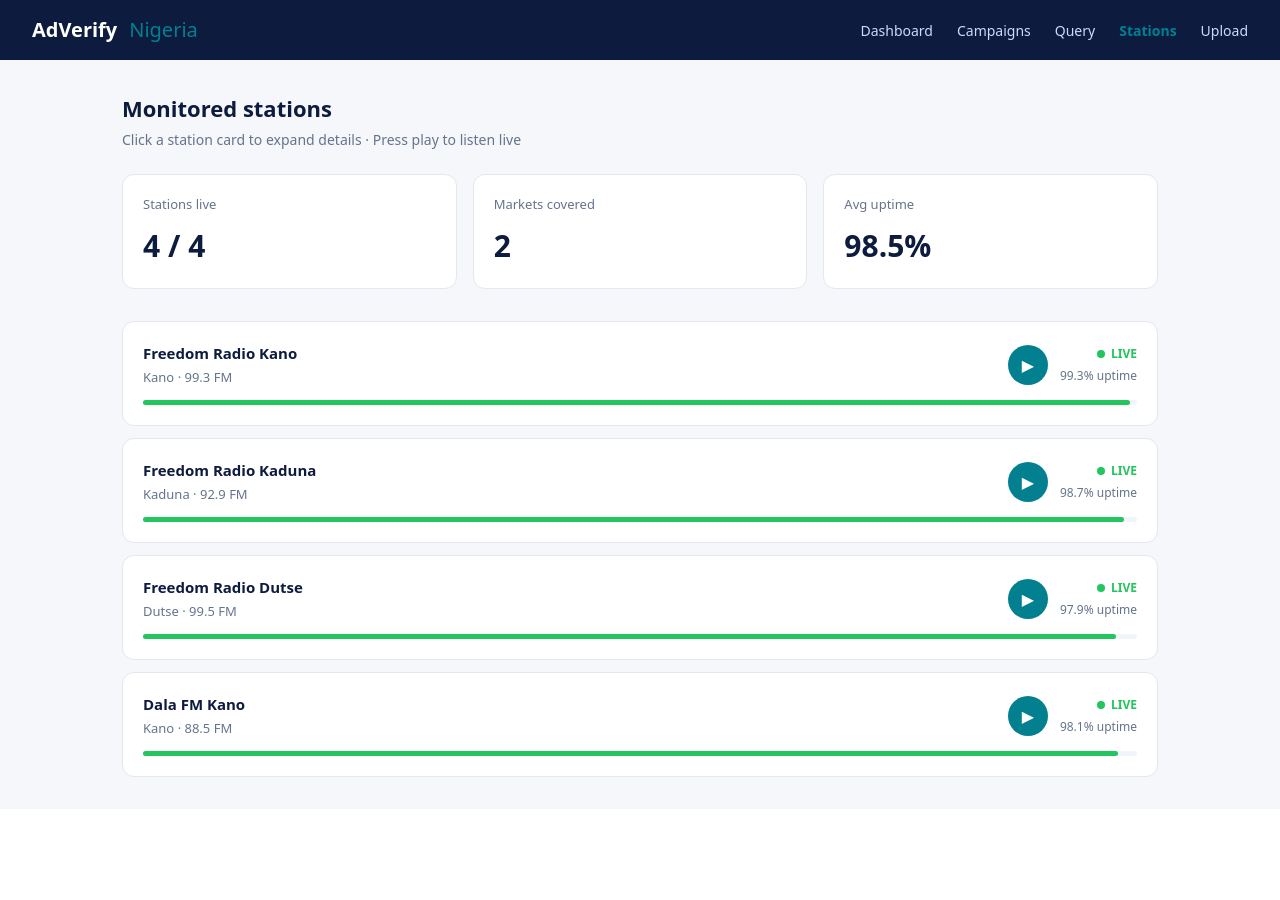
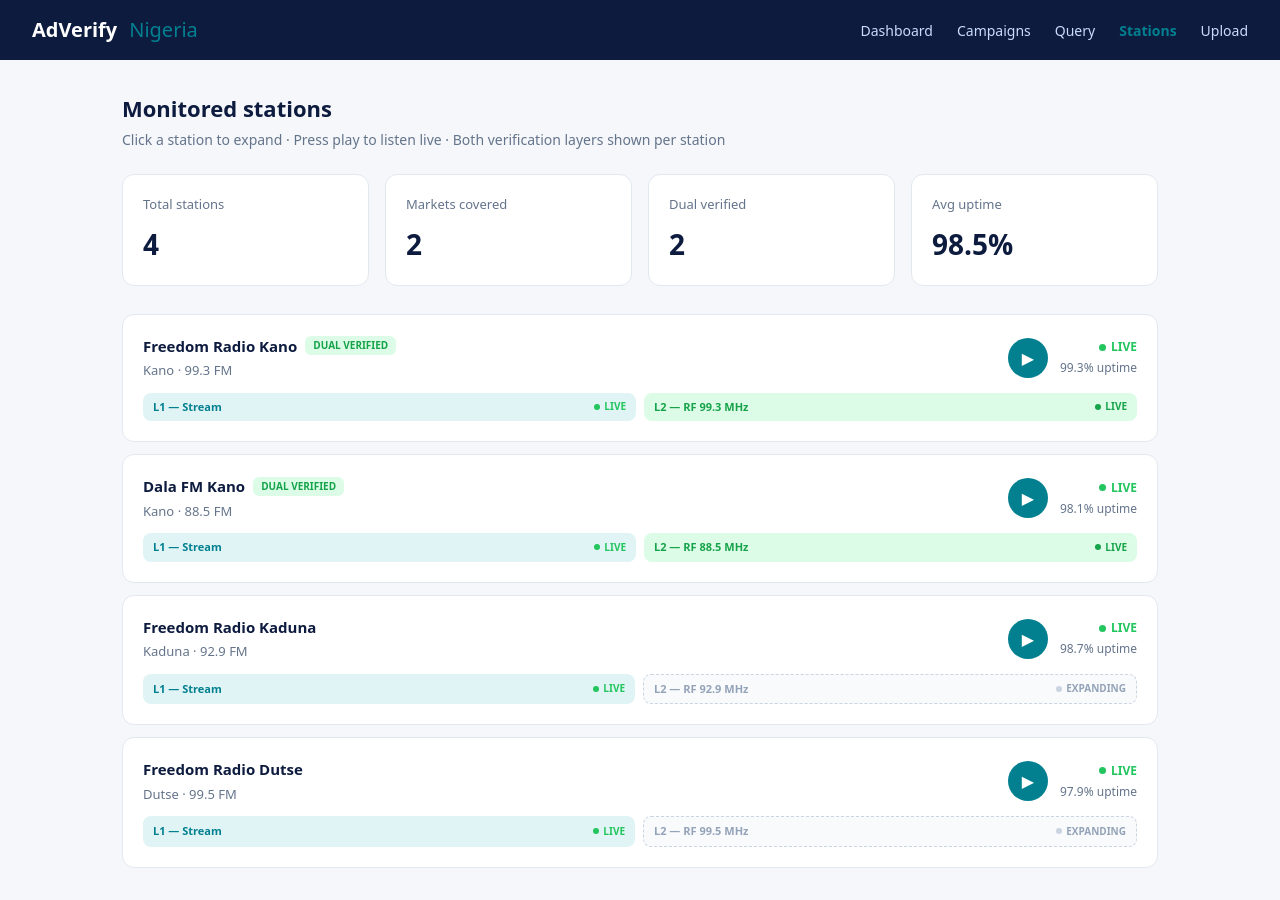
Before and after one commit to whitedalhatu/adverify-dashboard, a Next.js app: page /stations in a window 1280 px wide. Before the commit the page ends 809 px from the top, so only its background shows below. Built offline with nearby package versions, Linux system fonts and the light colour scheme.

Commit message:
Stations page — dual verification layers per station, live player

```diff
--- a/app/stations/page.tsx
+++ b/app/stations/page.tsx
@@ -3,10 +3,10 @@
 import Nav from '../components/Nav'
 
 const STATIONS = [
-  { id: 'freedom-kano',   name: 'Freedom Radio Kano',   market: 'Kano',   frequency: '99.3 FM',  streamUrl: 'https://stream.zeno.fm/t8bhnmek8mzuv', uptime: 99.3 },
-  { id: 'freedom-kaduna', name: 'Freedom Radio Kaduna', market: 'Kaduna', frequency: '92.9 FM',  streamUrl: 'https://stream.zeno.fm/5z9v4k7e9mzuv', uptime: 98.7 },
-  { id: 'freedom-dutse',  name: 'Freedom Radio Dutse',  market: 'Dutse',  frequency: '99.5 FM',  streamUrl: 'https://stream.zeno.fm/wp75as7e9mzuv', uptime: 97.9 },
-  { id: 'dala-fm',        name: 'Dala FM Kano',         market: 'Kano',   frequency: '88.5 FM',  streamUrl: 'https://stream.zeno.fm/9zdvuszaanzuv', uptime: 98.1 },
+  { id: 'freedom-kano',   name: 'Freedom Radio Kano',   market: 'Kano',   frequency: '99.3 FM',  streamUrl: 'https://stream.zeno.fm/t8bhnmek8mzuv', uptime: 99.3, rf: true,  rfFreq: '99.3 MHz' },
+  { id: 'dala-fm',        name: 'Dala FM Kano',         market: 'Kano',   frequency: '88.5 FM',  streamUrl: 'https://stream.zeno.fm/9zdvuszaanzuv', uptime: 98.1, rf: true,  rfFreq: '88.5 MHz' },
+  { id: 'freedom-kaduna', name: 'Freedom Radio Kaduna', market: 'Kaduna', frequency: '92.9 FM',  streamUrl: 'https://stream.zeno.fm/5z9v4k7e9mzuv', uptime: 98.7, rf: false, rfFreq: '92.9 MHz' },
+  { id: 'freedom-dutse',  name: 'Freedom Radio Dutse',  market: 'Dutse',  frequency: '99.5 FM',  streamUrl: 'https://stream.zeno.fm/wp75as7e9mzuv', uptime: 97.9, rf: false, rfFreq: '99.5 MHz' },
 ]
 
 export default function Stations() {
@@ -22,40 +22,29 @@
       setPlaying(null)
       return
     }
-    if (audioRef.current) {
-      audioRef.current.pause()
-    }
+    if (audioRef.current) audioRef.current.pause()
     setLoading(stationId)
     const audio = new Audio(streamUrl)
     audio.volume = volume
     audio.play()
-      .then(() => {
-        setPlaying(stationId)
-        setLoading(null)
-      })
-      .catch(() => {
-        setLoading(null)
-        alert('Stream temporarily unavailable. Try again in a moment.')
-      })
+      .then(() => { setPlaying(stationId); setLoading(null) })
+      .catch(() => { setLoading(null); alert('Stream temporarily unavailable. Try again in a moment.') })
     audioRef.current = audio
     audio.onended = () => setPlaying(null)
     audio.onerror = () => { setPlaying(null); setLoading(null) }
   }
 
-  useEffect(() => {
-    if (audioRef.current) audioRef.current.volume = volume
-  }, [volume])
-
-  useEffect(() => {
-    return () => { audioRef.current?.pause() }
-  }, [])
+  useEffect(() => { if (audioRef.current) audioRef.current.volume = volume }, [volume])
+  useEffect(() => { return () => { audioRef.current?.pause() } }, [])
 
   const station = STATIONS.find(s => s.id === selected)
+  const dualVerified = STATIONS.filter(s => s.rf).length
 
   return (
     <div style={{ fontFamily: 'system-ui', background: '#F5F7FA', minHeight: '100vh' }}>
       <Nav />
 
+      {/* Now playing bar */}
       {playing && (
         <div style={{ background: '#0D1B3E', borderBottom: '2px solid #028090', padding: '0 2rem', height: 52, display: 'flex', alignItems: 'center', justifyContent: 'space-between' }}>
           <div style={{ display: 'flex', alignItems: 'center', gap: 12 }}>
@@ -63,9 +52,7 @@
             <span style={{ color: 'white', fontSize: 14, fontWeight: 500 }}>
               Now streaming: {STATIONS.find(s => s.id === playing)?.name}
             </span>
-            <span style={{ color: '#028090', fontSize: 13 }}>
-              {STATIONS.find(s => s.id === playing)?.frequency}
-            </span>
+            <span style={{ color: '#028090', fontSize: 13 }}>{STATIONS.find(s => s.id === playing)?.frequency}</span>
           </div>
           <div style={{ display: 'flex', alignItems: 'center', gap: 16 }}>
             <div style={{ display: 'flex', alignItems: 'center', gap: 8 }}>
@@ -90,18 +77,20 @@
       <div style={{ padding: '2rem', maxWidth: 1100, margin: '0 auto' }}>
         <div style={{ marginBottom: 24 }}>
           <div style={{ fontSize: 22, fontWeight: 700, color: '#0D1B3E', marginBottom: 4 }}>Monitored stations</div>
-          <div style={{ fontSize: 14, color: '#64748B' }}>Click a station card to expand details · Press play to listen live</div>
+          <div style={{ fontSize: 14, color: '#64748B' }}>Click a station to expand · Press play to listen live · Both verification layers shown per station</div>
         </div>
 
-        <div style={{ display: 'grid', gridTemplateColumns: 'repeat(3, 1fr)', gap: 16, marginBottom: 32 }}>
+        {/* Summary cards */}
+        <div style={{ display: 'grid', gridTemplateColumns: 'repeat(4, 1fr)', gap: 16, marginBottom: 28 }}>
           {[
-            { label: 'Stations live',   value: '4 / 4' },
-            { label: 'Markets covered', value: '2' },
-            { label: 'Avg uptime',      value: (STATIONS.reduce((a,s) => a + s.uptime, 0) / STATIONS.length).toFixed(1) + '%' },
+            { label: 'Total stations',       value: STATIONS.length },
+            { label: 'Markets covered',      value: 2 },
+            { label: 'Dual verified',        value: dualVerified },
+            { label: 'Avg uptime',           value: (STATIONS.reduce((a,s) => a + s.uptime, 0) / STATIONS.length).toFixed(1) + '%' },
           ].map(card => (
             <div key={card.label} style={{ background: 'white', borderRadius: 12, padding: '1.25rem', border: '0.5px solid #E2E8F0' }}>
               <div style={{ fontSize: 13, color: '#64748B', marginBottom: 8 }}>{card.label}</div>
-              <div style={{ fontSize: 30, fontWeight: 700, color: '#0D1B3E' }}>{card.value}</div>
+              <div style={{ fontSize: 28, fontWeight: 700, color: '#0D1B3E' }}>{card.value}</div>
             </div>
           ))}
         </div>
@@ -115,29 +104,33 @@
                 <div key={s.id}
                   style={{ background: 'white', borderRadius: 12, padding: '1.25rem', border: selected === s.id ? '2px solid #028090' : '0.5px solid #E2E8F0', cursor: 'pointer' }}
                   onClick={() => setSelected(selected === s.id ? null : s.id)}>
-                  <div style={{ display: 'flex', justifyContent: 'space-between', alignItems: 'center' }}>
+
+                  <div style={{ display: 'flex', justifyContent: 'space-between', alignItems: 'center', marginBottom: 12 }}>
                     <div style={{ flex: 1 }}>
-                      <div style={{ fontWeight: 700, fontSize: 15, color: '#0D1B3E', marginBottom: 4 }}>{s.name}</div>
+                      <div style={{ display: 'flex', alignItems: 'center', gap: 8, marginBottom: 4 }}>
+                        <div style={{ fontWeight: 700, fontSize: 15, color: '#0D1B3E' }}>{s.name}</div>
+                        {s.rf && (
+                          <div style={{ background: '#DCFCE7', borderRadius: 6, padding: '2px 8px', fontSize: 10, color: '#16A34A', fontWeight: 700 }}>
+                            DUAL VERIFIED
+                          </div>
+                        )}
+                      </div>
                       <div style={{ fontSize: 13, color: '#64748B' }}>{s.market} · {s.frequency}</div>
                     </div>
 
                     <div style={{ display: 'flex', alignItems: 'center', gap: 12 }}>
                       <button
                         onClick={e => { e.stopPropagation(); playStation(s.id, s.streamUrl) }}
-                        style={{
-                          width: 40, height: 40, borderRadius: '50%', border: 'none', cursor: 'pointer',
+                        style={{ width: 40, height: 40, borderRadius: '50%', border: 'none', cursor: 'pointer',
                           background: isPlaying ? '#EF4444' : isLoading ? '#F59E0B' : '#028090',
-                          color: 'white', fontSize: 16, display: 'flex', alignItems: 'center', justifyContent: 'center',
-                          flexShrink: 0
-                        }}>
+                          color: 'white', fontSize: 16, display: 'flex', alignItems: 'center', justifyContent: 'center', flexShrink: 0 }}>
                         {isLoading ? (
                           <span style={{ display: 'inline-block', width: 14, height: 14, border: '2px solid white', borderTopColor: 'transparent', borderRadius: '50%', animation: 'spin 0.8s linear infinite' }}></span>
                         ) : isPlaying ? '■' : '▶'}
                       </button>
-
                       <div style={{ textAlign: 'right' }}>
-                        <div style={{ display: 'flex', alignItems: 'center', gap: 6, justifyContent: 'flex-end', marginBottom: 4 }}>
-                          <div style={{ width: 8, height: 8, borderRadius: '50%', background: '#22C55E', animation: isPlaying ? 'pulse 1.5s infinite' : 'none' }}></div>
+                        <div style={{ display: 'flex', alignItems: 'center', gap: 5, justifyContent: 'flex-end', marginBottom: 3 }}>
+                          <div style={{ width: 7, height: 7, borderRadius: '50%', background: '#22C55E', animation: isPlaying ? 'pulse 1.5s infinite' : 'none' }}></div>
                           <span style={{ fontSize: 12, color: '#22C55E', fontWeight: 600 }}>LIVE</span>
                         </div>
                         <div style={{ fontSize: 12, color: '#64748B' }}>{s.uptime}% uptime</div>
@@ -145,9 +138,21 @@
                     </div>
                   </div>
 
-                  <div style={{ marginTop: 12 }}>
-                    <div style={{ background: '#F1F5F9', borderRadius: 4, height: 5 }}>
-                      <div style={{ width: s.uptime + '%', height: '100%', background: isPlaying ? '#028090' : '#22C55E', borderRadius: 4, transition: 'background 0.3s' }}></div>
+                  {/* Verification layers */}
+                  <div style={{ display: 'flex', gap: 8 }}>
+                    <div style={{ flex: 1, background: '#E0F4F5', borderRadius: 8, padding: '6px 10px', display: 'flex', alignItems: 'center', justifyContent: 'space-between' }}>
+                      <span style={{ fontSize: 11, color: '#028090', fontWeight: 600 }}>L1 — Stream</span>
+                      <div style={{ display: 'flex', alignItems: 'center', gap: 4 }}>
+                        <div style={{ width: 6, height: 6, borderRadius: '50%', background: '#22C55E' }}></div>
+                        <span style={{ fontSize: 10, color: '#22C55E', fontWeight: 700 }}>LIVE</span>
+                      </div>
+                    </div>
+                    <div style={{ flex: 1, background: s.rf ? '#DCFCE7' : '#F8FAFC', borderRadius: 8, padding: '6px 10px', display: 'flex', alignItems: 'center', justifyContent: 'space-between', border: s.rf ? 'none' : '1px dashed #CBD5E1' }}>
+                      <span style={{ fontSize: 11, color: s.rf ? '#16A34A' : '#94A3B8', fontWeight: 600 }}>L2 — RF {s.rfFreq}</span>
+                      <div style={{ display: 'flex', alignItems: 'center', gap: 4 }}>
+                        <div style={{ width: 6, height: 6, borderRadius: '50%', background: s.rf ? '#16A34A' : '#CBD5E1' }}></div>
+                        <span style={{ fontSize: 10, color: s.rf ? '#16A34A' : '#94A3B8', fontWeight: 700 }}>{s.rf ? 'LIVE' : 'EXPANDING'}</span>
+                      </div>
                     </div>
                   </div>
                 </div>
@@ -155,26 +160,53 @@
             })}
           </div>
 
+          {/* Detail panel */}
           {selected && station && (
             <div style={{ background: 'white', borderRadius: 12, padding: '1.5rem', border: '0.5px solid #E2E8F0', alignSelf: 'flex-start' }}>
-              <div style={{ display: 'flex', justifyContent: 'space-between', alignItems: 'center', marginBottom: 20 }}>
-                <div style={{ fontWeight: 700, fontSize: 17, color: '#0D1B3E' }}>{station.name}</div>
+              <div style={{ display: 'flex', justifyContent: 'space-between', alignItems: 'center', marginBottom: 16 }}>
+                <div>
+                  <div style={{ fontWeight: 700, fontSize: 17, color: '#0D1B3E', marginBottom: 2 }}>{station.name}</div>
+                  {station.rf && (
+                    <div style={{ background: '#DCFCE7', borderRadius: 6, padding: '2px 10px', fontSize: 11, color: '#16A34A', fontWeight: 700, display: 'inline-block' }}>
+                      DUAL VERIFIED
+                    </div>
+                  )}
+                </div>
                 <button onClick={() => setSelected(null)} style={{ background: 'none', border: 'none', fontSize: 20, color: '#94A3B8', cursor: 'pointer' }}>×</button>
               </div>
 
-              <button
-                onClick={() => playStation(station.id, station.streamUrl)}
-                style={{ width: '100%', background: playing === station.id ? '#EF4444' : '#028090', color: 'white', border: 'none', borderRadius: 8, padding: '12px', fontSize: 15, fontWeight: 600, cursor: 'pointer', marginBottom: 20 }}>
-                {playing === station.id ? '■  Stop stream' : '▶  Listen live'}
+              <button onClick={() => playStation(station.id, station.streamUrl)}
+                style={{ width: '100%', background: playing === station.id ? '#EF4444' : '#028090', color: 'white', border: 'none', borderRadius: 8, padding: '12px', fontSize: 14, fontWeight: 600, cursor: 'pointer', marginBottom: 16 }}>
+                {playing === station.id ? '■  Stop stream' : '▶  Listen live — Layer 1 stream'}
               </button>
 
+              <div style={{ display: 'flex', flexDirection: 'column', gap: 8, marginBottom: 16 }}>
+                <div style={{ background: '#E0F4F5', borderRadius: 8, padding: '10px 14px' }}>
+                  <div style={{ fontSize: 11, fontWeight: 700, color: '#028090', marginBottom: 4 }}>LAYER 1 — DIGITAL STREAM</div>
+                  <div style={{ fontSize: 12, color: '#0D1B3E' }}>Continuous 15-second audio capture from online stream URL · ACRCloud fingerprint matching</div>
+                  <div style={{ fontSize: 11, color: '#22C55E', fontWeight: 600, marginTop: 4 }}>● ACTIVE NOW</div>
+                </div>
+
+                <div style={{ background: station.rf ? '#DCFCE7' : '#F8FAFC', borderRadius: 8, padding: '10px 14px', border: station.rf ? 'none' : '1px dashed #CBD5E1' }}>
+                  <div style={{ fontSize: 11, fontWeight: 700, color: station.rf ? '#16A34A' : '#94A3B8', marginBottom: 4 }}>LAYER 2 — RF BROADCAST ({station.rfFreq})</div>
+                  <div style={{ fontSize: 12, color: station.rf ? '#0D1B3E' : '#94A3B8' }}>
+                    {station.rf
+                      ? 'RTL-SDR receiver tuned to ' + station.rfFreq + ' · Physical FM broadcast capture · Independent of stream'
+                      : 'RF receiver node scheduled for deployment · Expanding to ' + station.market + ' market'}
+                  </div>
+                  <div style={{ fontSize: 11, fontWeight: 600, marginTop: 4, color: station.rf ? '#16A34A' : '#F59E0B' }}>
+                    {station.rf ? '● ACTIVE NOW' : '● EXPANDING'}
+                  </div>
+                </div>
+              </div>
+
               {[
-                ['Market', station.market],
-                ['Frequency', station.frequency],
-                ['Status', 'LIVE'],
+                ['Market',       station.market],
+                ['Frequency',    station.frequency],
                 ['Stream uptime', station.uptime + '%'],
+                ['RF layer',     station.rf ? 'Active — ' + station.rfFreq : 'Expanding'],
               ].map(([label, value]) => (
-                <div key={label} style={{ display: 'flex', justifyContent: 'space-between', padding: '10px 0', borderBottom: '0.5px solid #F1F5F9' }}>
+                <div key={label} style={{ display: 'flex', justifyContent: 'space-between', padding: '8px 0', borderBottom: '0.5px solid #F1F5F9' }}>
                   <span style={{ fontSize: 13, color: '#64748B' }}>{label}</span>
                   <span style={{ fontSize: 13, fontWeight: 500, color: '#0D1B3E' }}>{value}</span>
                 </div>
```
